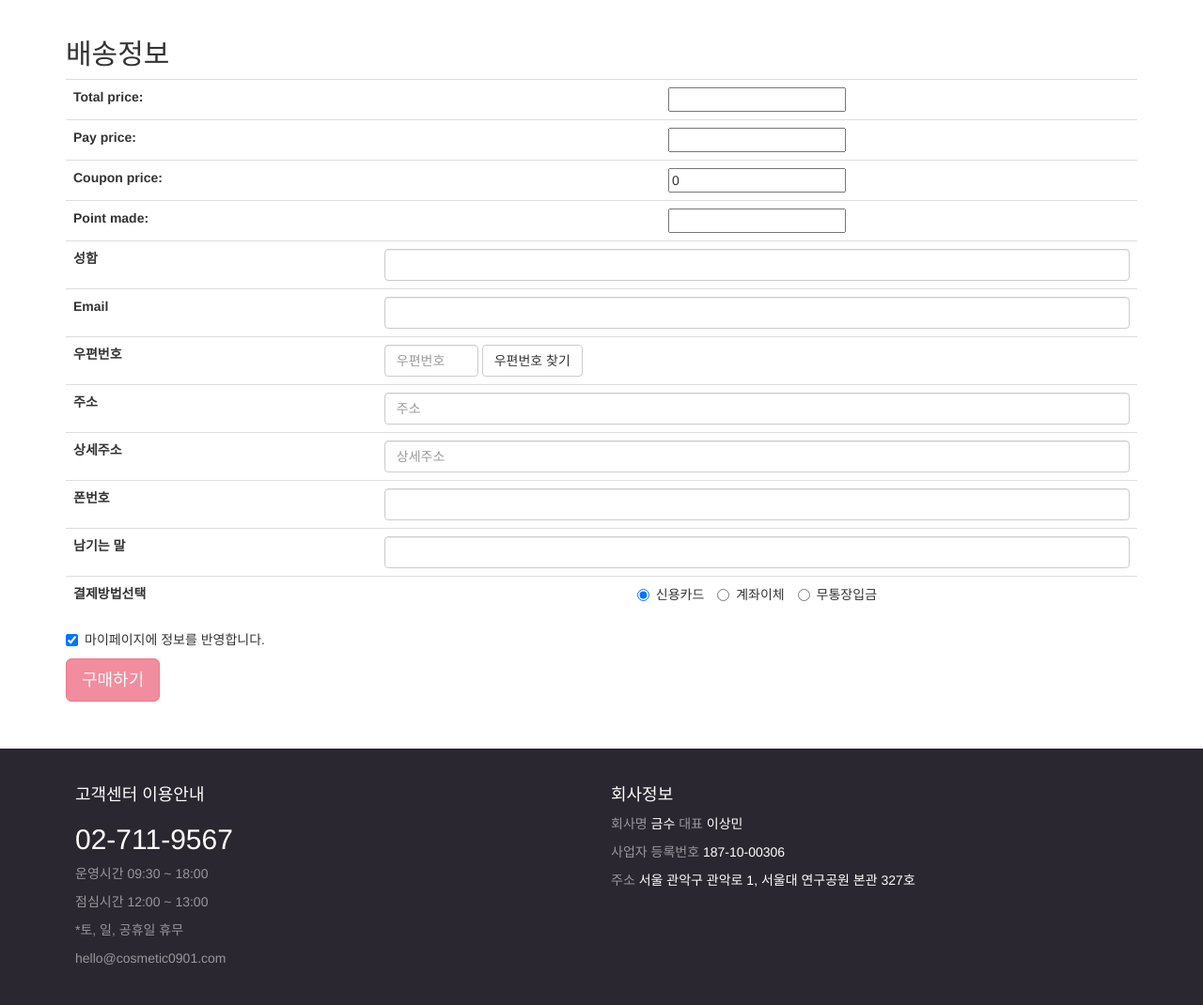
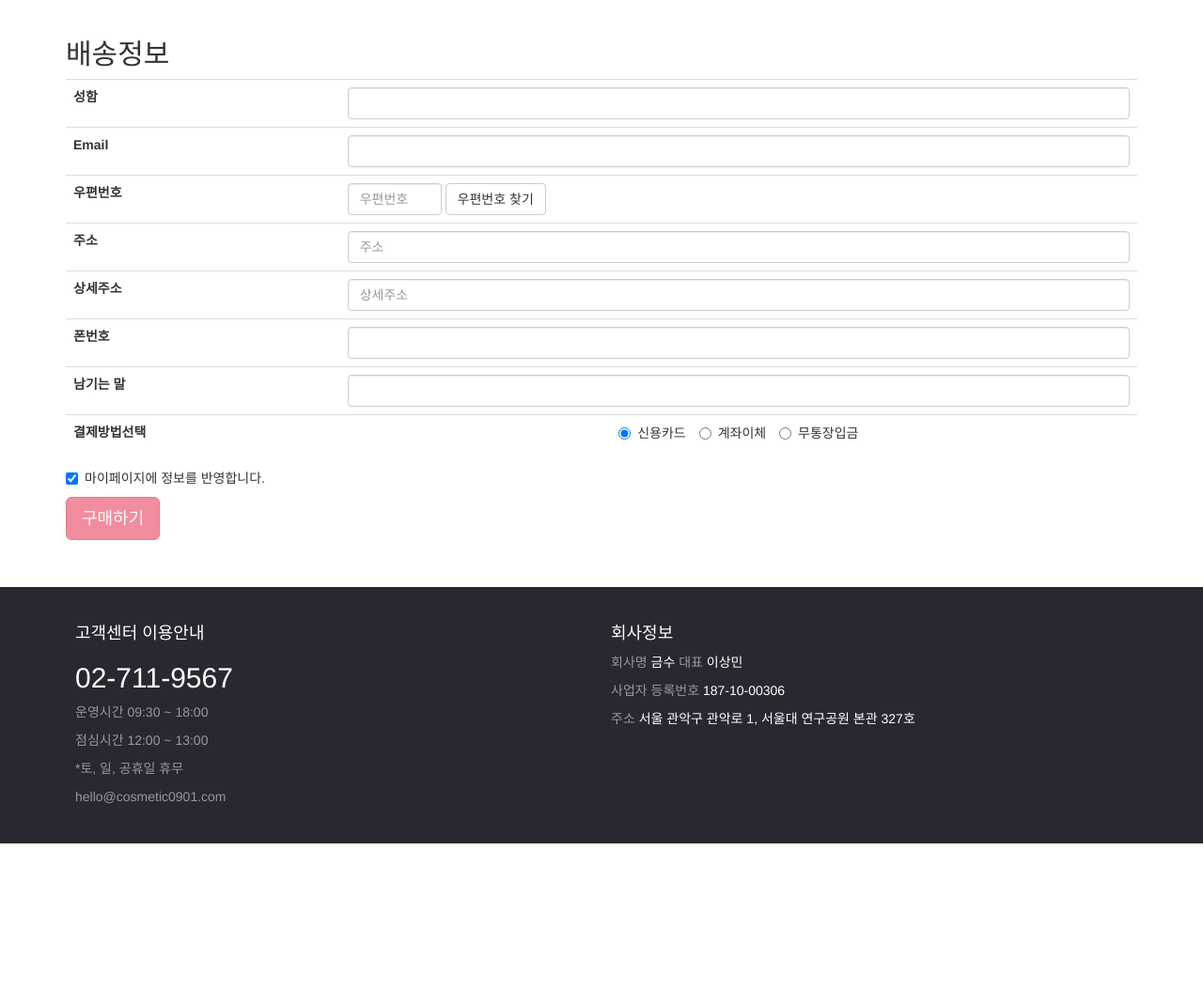
Before and after one commit to LEESM/beaucrux, a Django app: template shopping/templates/order/order_info.html in a window 1280 px wide. Shown: the part 778-1848 px from the top of the page at 94% size. After the commit the page ends 1676 px from the top, so only its background shows below. Run offline with Django 3.2, Linux system fonts and the light colour scheme; the template is opened without the code that fills it, so the values that code supplies are empty; some libraries are stand-ins or nearby versions; some web fonts are replaced.

Commit message:
order_info

```diff
--- a/shopping/templates/order/order_info.html
+++ b/shopping/templates/order/order_info.html
@@ -160,19 +160,19 @@
 					<th><label for="id_delivery_price">Delivery price:</label></th>
 					<td><input value = "{{delivery_price}}" id="id_delivery_price" name="delivery_price" type="number" readonly="readonly"/></td>
 				</tr>
-				<tr class="">
+				<tr class="hidden">
 					<th><label for="id_total_price">Total price:</label></th>
 					<td><input value = "{{total_price}}" id="id_total_price" name="total_price" type="number" readonly="readonly"/></td>
 				</tr>
-				<tr class="">
+				<tr class="hidden">
 					<th><label for="id_pay_price">Pay price:</label></th>
 					<td><input id="id_pay_price" name="pay_price" type="number" readonly="readonly"/></td>
 				</tr>
-				<tr class="">
+				<tr class="hidden">
 					<th><label for="id_coupon_price">Coupon price:</label></th>
 					<td><input id="id_coupon_price" name="coupon_price" type="number" value="0" /></td>
 				</tr>
-				<tr class="">
+				<tr class="hidden">
 					<th><label for="id_point_made">Point made:</label></th>
 					<td><input value="{{point_made}}" id="id_point_made" name="point_made" type="number" readonly="readonly"/></td>
 				</tr>
@@ -259,7 +259,7 @@
 					point= {% if anonymous %}0{% else %}{{ request.user.profile.point }}{%endif %} ;
 				}
 				$("#id_point_price").val(point);
-				var pay = tot-point;
+				var pay = tot-point-$('#id_coupon_price').val();
 				$('#id_pay_price').val(pay);
 				//표시내용 바꾸기
 				$('#point_display').text(point);
```
